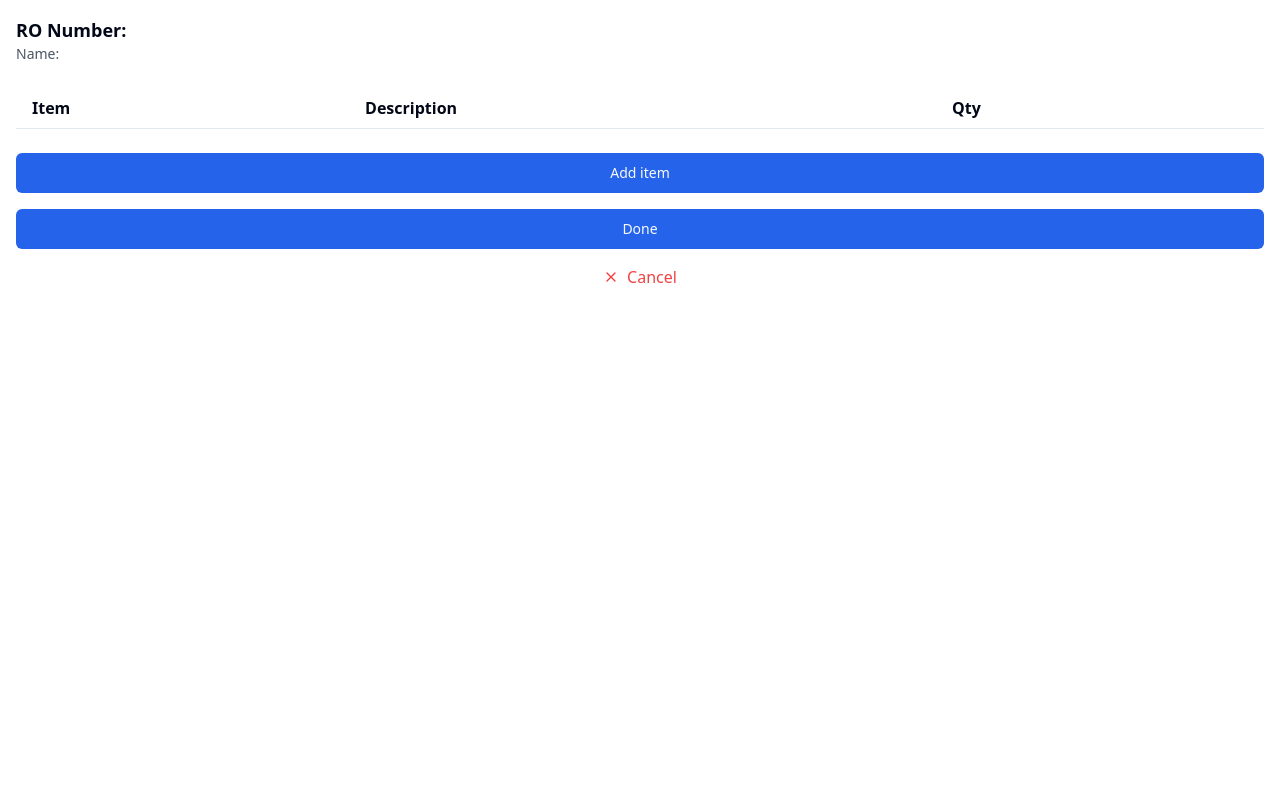
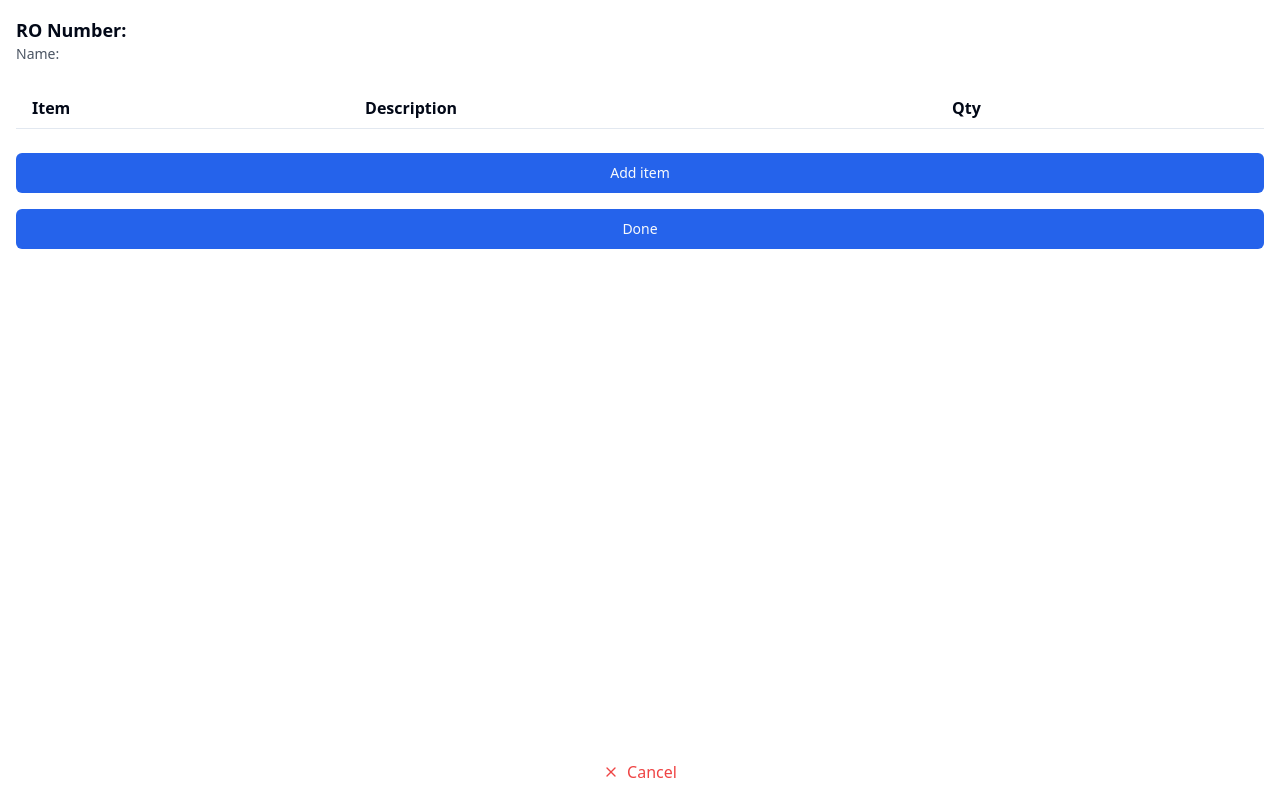
Before and after one commit to jojojobring/clipkeeper, a React (Vite) app: page /#/items in a window 1280 px wide. Built offline with nearby package versions, Linux system fonts and the light colour scheme.

Commit message:
Move Cancel button to bottom
Repositioned the Cancel button to be fixed at the bottom of the viewport for better accessibility and user experience.
[skip gpt_engineer]

```diff
--- a/src/components/ItemsList.tsx
+++ b/src/components/ItemsList.tsx
@@ -144,7 +144,7 @@ const ItemsList = () => {
   };
 
   return (
-    <div className="min-h-screen p-4">
+    <div className="min-h-screen p-4 relative pb-20">
       <OrderHeader
         roNumber={roNumber}
         name={name}
@@ -181,7 +181,7 @@ const ItemsList = () => {
 
       <button
         onClick={handleCancel}
-        className="mt-4 w-full flex items-center justify-center text-red-500 hover:text-red-700 transition-colors"
+        className="fixed bottom-4 left-4 right-4 flex items-center justify-center text-red-500 hover:text-red-700 transition-colors"
       >
         <X className="w-4 h-4 mr-2" />
         Cancel
```
